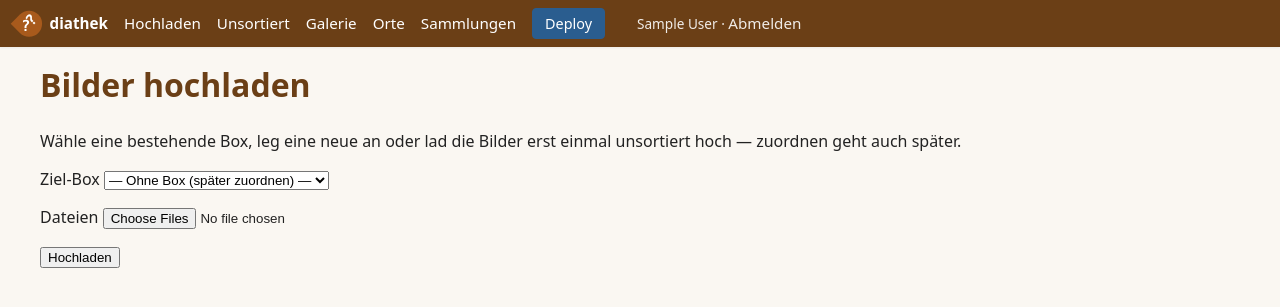
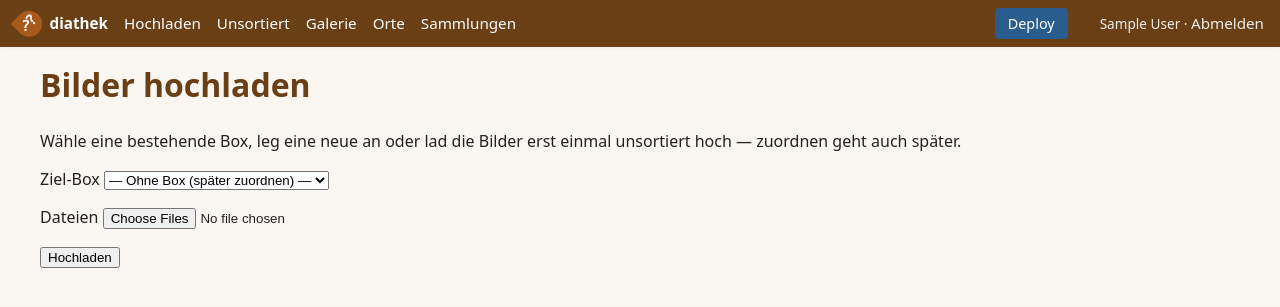
Before and after one commit to rixx/diathek, a Django app: page /import/ in a window 1280 px wide. Shown: the top 307 px of the page. Run offline with Django 5.2, Linux system fonts and the light colour scheme; the visitor is signed in with stand-in values (Sample User, id 1); data that the repository does not hold is empty.

Commit message:
Fix superuser top nav alignment

```diff
--- a/src/diathek/core/static/core/diathek.css
+++ b/src/diathek/core/static/core/diathek.css
@@ -122,10 +122,10 @@ h1, h2, h3 {
     transform: rotate(45deg);
     display: inline-block;
 }
-.site-nav-deploy {
+.site-nav .site-nav-deploy {
     margin-left: auto;
 }
-.site-nav-deploy + .site-nav-user {
+.site-nav .site-nav-deploy + .site-nav-user {
     margin-left: var(--space-lg);
 }
 .site-nav-deploying {
```
